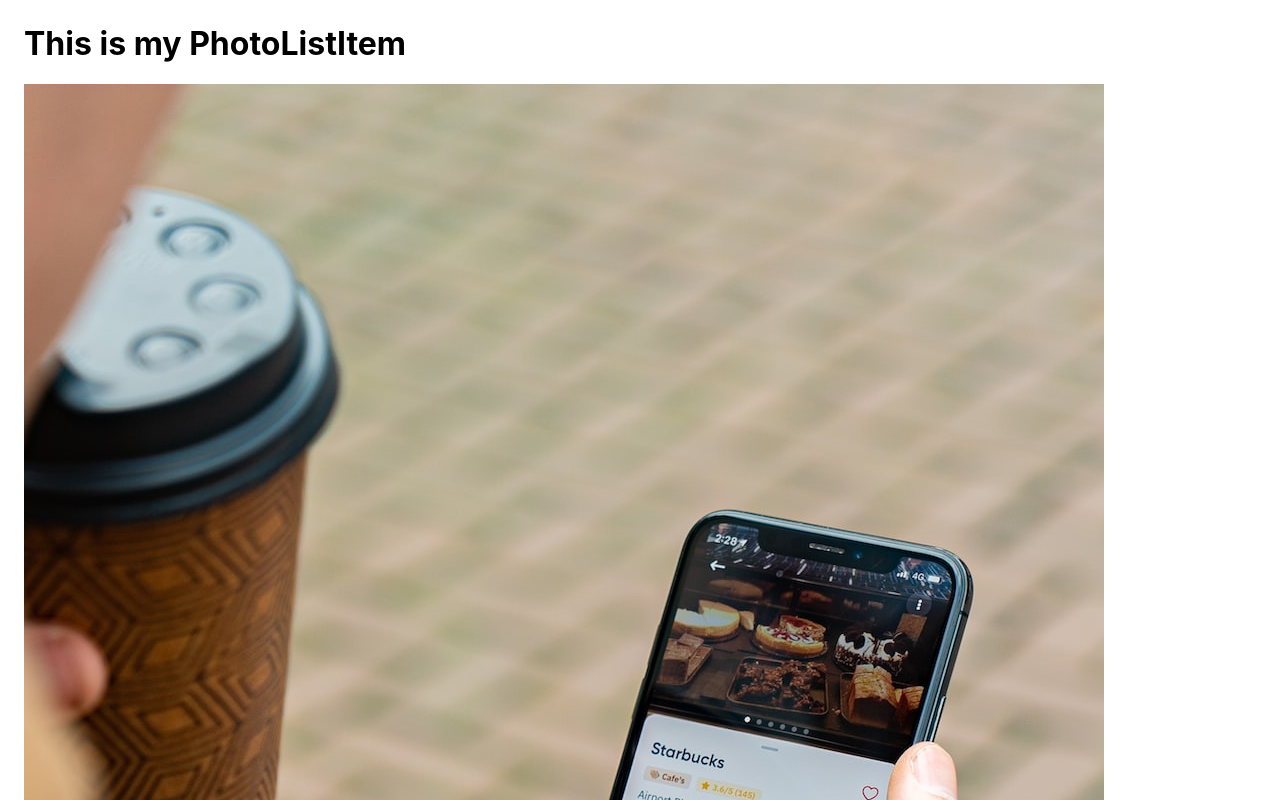
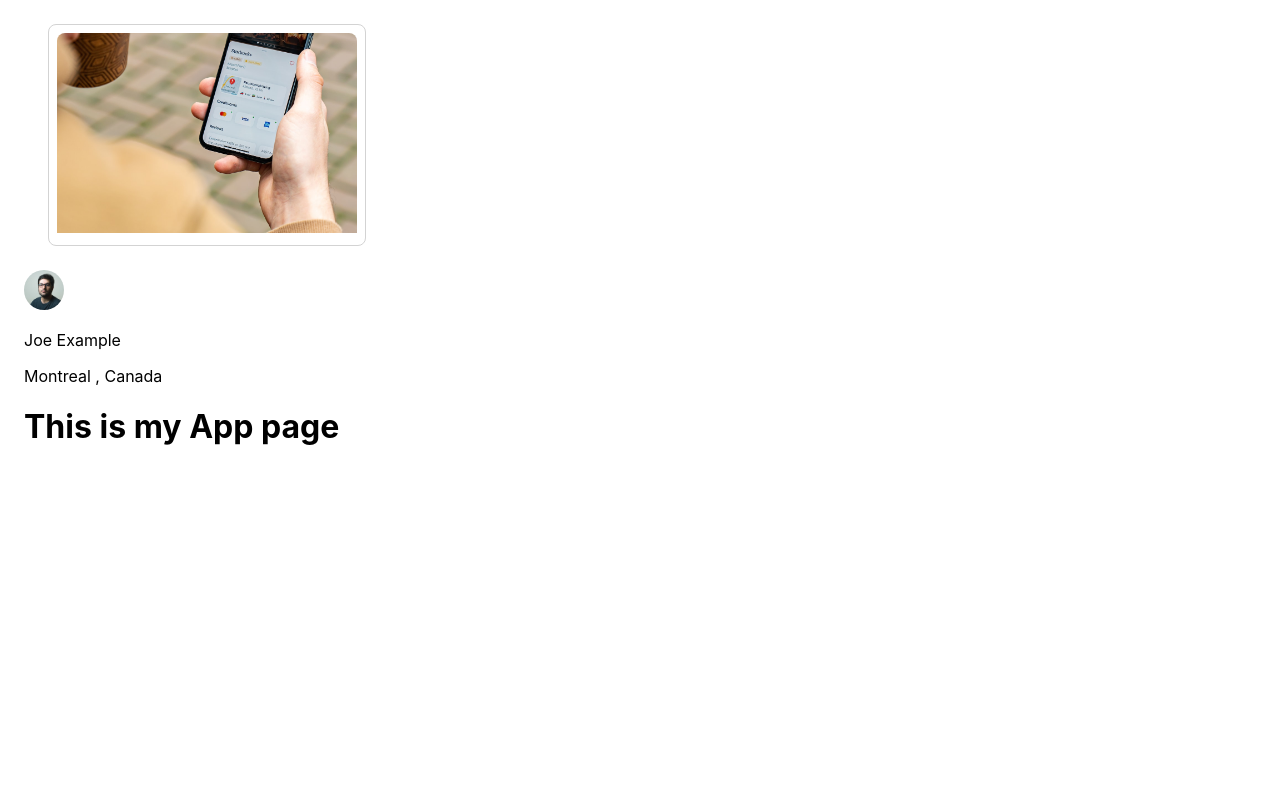
Before and after one commit to TayrineSoares/photolabs, a React (Vite) app in the folder frontend/: page / in a window 1280 px wide. Shown: the top 800 px of the page. Built offline with nearby package versions, Linux system fonts and the light colour scheme; the HTML template or start-up script is replaced by a standard one.

Commit message:
Add styling to PhotoLitsItem

```diff
--- a/frontend/src/components/PhotoListItem.jsx
+++ b/frontend/src/components/PhotoListItem.jsx
@@ -7,23 +7,40 @@
 
   return (
     <div>
-      <h1>This is my PhotoListItem</h1>
+      <div className="photo-list__item">
 
-      <img
-        className='photo-image'
-        src={data.urls.regular}
-        alt={`Photo by ${data.username}`}
-      />
+        <img
+          className='photo-list__image'
+          src={data.urls.regular}
+          alt={`Photo ${data.id} by ${data.user.username}`}
 
-      <img
-        className='photo-profile'
-        src={data.user.profile}
-        alt={`Profile Picture of ${data.username}`}
-      />
+        />
+      </div>
 
-      <p> {data.user.name} </p>
+      <div className="photo-list__user-details">
 
-      <p> {data.location.city} , {data.location.country} </p>
+        <img
+          className="photo-list__user-profile"
+          src={data.user.profile}
+          alt={`Profile Picture of ${data.user.username}`}
+          // Inline styling, scss not working, ask a mentor for help
+          style={{
+            width: "40px",
+            height: "40px",
+            objectFit: "cover",
+            borderRadius: "50%",  // Make it a circle
+            marginRight: "8px",
+          }}
+        />
+
+        <div className="photo-list__user-info">
+          <p> {data.user.name} </p>
+            <div className="photo-list__user-location">
+              <p> {data.location.city} , {data.location.country} </p>
+            </div>
+        </div>
+
+      </div>
 
     </div>
   )
--- a/frontend/src/styles/PhotoListItem.scss
+++ b/frontend/src/styles/PhotoListItem.scss
@@ -18,13 +18,15 @@
   div.photo-list__user-details {
     display: flex;
 
+
+    /* This style is not being applied*/
     img.photo-list__user-profile {
       object-fit: cover;
       border-radius: 100%;
       vertical-align: middle;
       margin-right: 8px;
-      width: 40px;
-      height: 40px;
+      width: 40px !important;
+      height: 40px !important;
     }
 
     div.photo-list__user-info {
```
